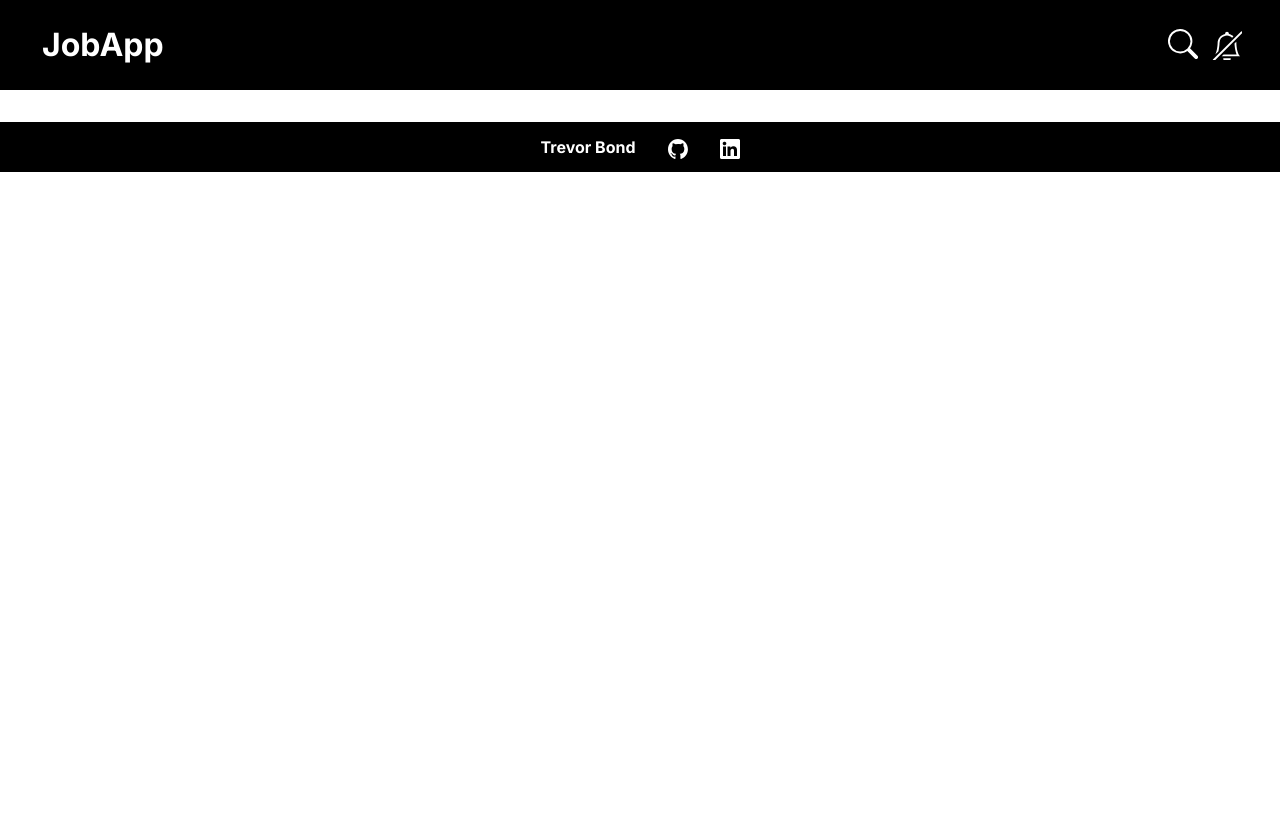
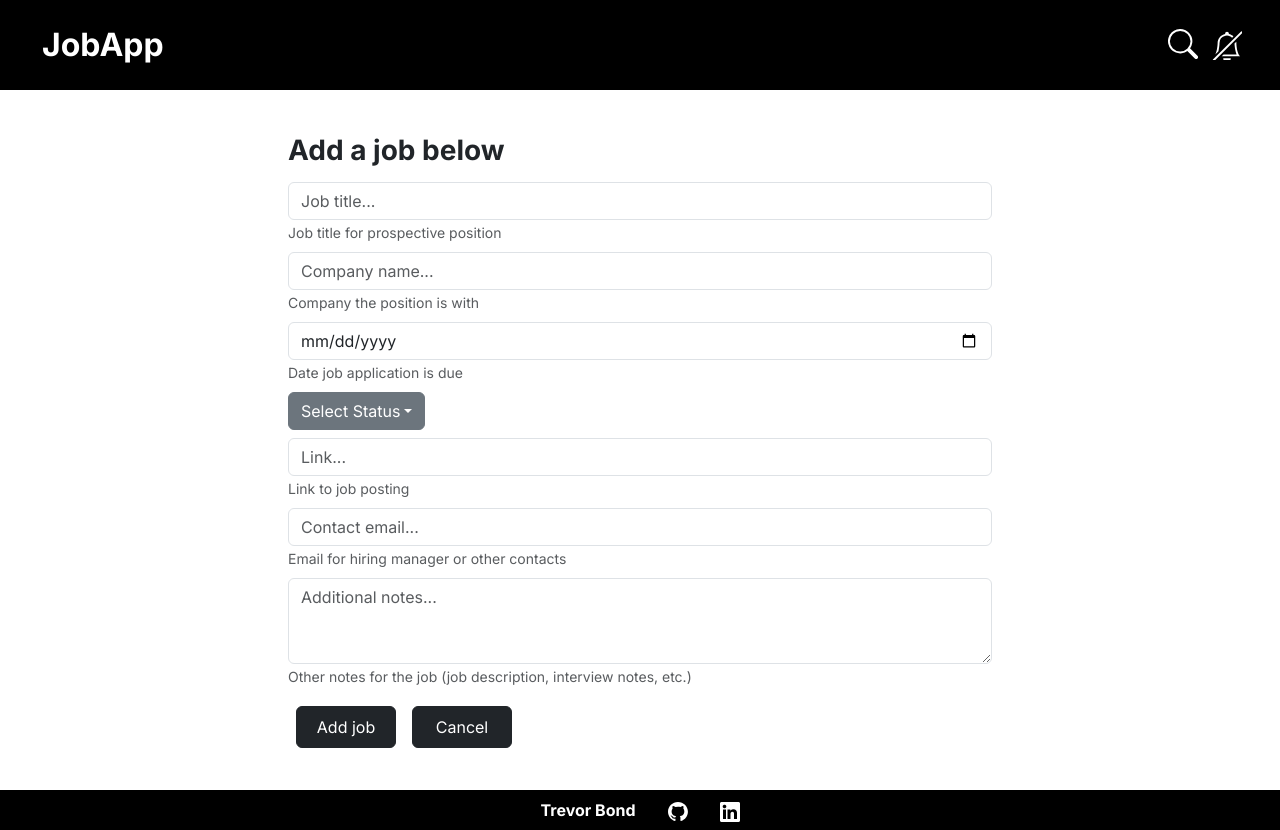
Before and after one commit to trevorkbond/JobApp, a React (Vite) app: page /add in a window 1280 px wide. Before the commit this address had no page. Before the commit the page ends 800 px from the top, so only its background shows below. Built offline with nearby package versions, Linux system fonts and the light colour scheme.

Commit message:
Add job implemented

```diff
--- a/src/app.jsx
+++ b/src/app.jsx
@@ -3,7 +3,7 @@ import { BrowserRouter, NavLink, Route, Routes } from 'react-router-dom';
 import { Login } from './login/login';
 import { AuthState } from './login/authState';
 import { Jobs } from './jobs/jobs'
-import { Edit } from './edit/edit';
+import { JobForm } from './jobForm/jobForm';
 import 'bootstrap/dist/css/bootstrap.min.css';
 import './app.css';
 import { UserMenu } from './jobs/UserMenu';
@@ -13,6 +13,16 @@ export default function App() {
     const currentAuthState = userName ? AuthState.Authenticated : AuthState.Unauthenticated;
     const [authState, setAuthState] = React.useState(currentAuthState);
     const [editJob, setEditJob] = React.useState(null);
+    const addJob = {
+        title: '',
+        company: '',
+        date: '',
+        status: 'Select Status',
+        link: '',
+        contact: '',
+        notes: '',
+        user: userName
+    }
 
     return (
         <BrowserRouter>
@@ -44,7 +54,9 @@ export default function App() {
                         exact
                     />
                     <Route path='/jobs' element={<Jobs userName={userName} handleEdit={(editJob) => setEditJob(editJob)}/>}/>
-                    <Route path='/edit' element={<Edit editJob={editJob}/>}/>
+                    <Route path='/edit' element={<JobForm editJob={editJob}/>}/>
+                    <Route path='/add' element={<JobForm
+                        editJob={addJob}/>}/>
                 </Routes>
 
                 <footer>
--- a/src/edit/edit.jsx
+++ b/src/jobForm/jobForm.jsx
@@ -5,7 +5,7 @@ import { useLocation } from 'react-router-dom';
 import 'bootstrap/dist/css/bootstrap.min.css';
 import '../app.css';
 
-export function Edit({ editJob }) {
+export function JobForm({ editJob }) {
     const navigate = useNavigate();
     const [title, setTitle] = React.useState(editJob.title);
     const [company, setCompany] = React.useState(editJob.company);
@@ -16,6 +16,9 @@ export function Edit({ editJob }) {
     const [notes, setNotes] = React.useState(editJob.notes);
     const editJobID = editJob.jobID;
     const user = editJob.user;
+    const isAddJob = editJob.title === '';
+    const header = isAddJob ? 'Add a job below' : 'Edit job below';
+    const submitButton = isAddJob ? 'Add job' : 'Edit job';
 
     function onTitleChange(e) { setTitle(e.target.value); }
     function onCompanyChange(e) { setCompany(e.target.value); }
@@ -48,8 +51,8 @@ export function Edit({ editJob }) {
         return formattedDate;
     }
 
-    async function saveEdits() {
-        const editJobObject = {
+    async function submitChanges() {
+        const jobObject = {
             title: title,
             company: company,
             date: toDisplayDate(date),
@@ -60,12 +63,13 @@ export function Edit({ editJob }) {
             jobID: editJobID,
             user: user
         }
+        const httpMethod = isAddJob ? 'POST' : 'PUT';
         const response = await fetch('/api/jobs', {
-            method: 'PUT',
+            method: httpMethod,
             headers: {
                 'Content-Type': 'application/json'
             },
-            body: JSON.stringify(editJobObject),
+            body: JSON.stringify(jobObject),
         });
         const jobs = await response.json();
         localStorage.setItem('jobs', JSON.stringify(jobs));
@@ -80,7 +84,7 @@ export function Edit({ editJob }) {
         <div className='app'>
             <div className="form-div form-group-margin-less">
                 <div className="form-content-container">
-                    <h3 id="editHeader" className="form-group-margin-less form-header" style={{ alignSelf: 'flex-start', paddingTop: '1em' }}>Edit job below</h3>
+                    <h3 id="editHeader" className="form-group-margin-less form-header" style={{ alignSelf: 'flex-start', paddingTop: '1em' }}>{header}</h3>
                     <form className="add-delete-share-form" action="./jobs.html">
                         <div className="form-group form-group-margin-less">
                             <input type="text" className="form-control" id="jobTitle"
@@ -121,7 +125,7 @@ export function Edit({ editJob }) {
                         </div>
                         <div className="buttons-container">
                             <button id="editJobButton" type="button" className="btn btn-dark padding-button-override"
-                                onClick={saveEdits}>Edit job</button>
+                                onClick={submitChanges}>{submitButton}</button>
                             <button type="button" className="btn btn-dark padding-button-override" onClick={cancelEdits}>Cancel</button>
                         </div>
                     </form>
--- a/src/jobs/JobTitlePopover.jsx
+++ b/src/jobs/JobTitlePopover.jsx
@@ -32,7 +32,7 @@ export function JobTitlePopover({ jobID, title, handleEdit }) {
 
     return (
         <OverlayTrigger trigger="click" placement="right" className='job-button' overlay={popover} rootClose>
-            <Button className='job-button'>{title}</Button>
+            <a className='job-title-popover' role='button'>{title}</a>
         </OverlayTrigger>
     );
 
--- a/src/jobs/jobs.jsx
+++ b/src/jobs/jobs.jsx
@@ -1,10 +1,12 @@
 import React, { useEffect } from 'react';
 import { JobRow } from './JobRow';
-import 'bootstrap/dist/css/bootstrap.min.css';
+import { Button } from 'react-bootstrap';
+import { useNavigate } from 'react-router-dom';
 import '../app.css';
 
 export function Jobs(props) {
     const [jobs, setJobs] = React.useState([]);
+    const navigate = useNavigate();
 
     useEffect(() => {
         fetch(`/api/jobs/${props.userName}`)
@@ -150,10 +152,20 @@ export function Jobs(props) {
 
     const jobRows = [];
     if (jobs.length) {
+        let isLastRow;
         for (const [i, job] of jobs.entries()) {
             jobRows.push(
-                <JobRow job={job} key={i} handleEdit={props.handleEdit}/>
+                <JobRow job={job} key={i} handleEdit={props.handleEdit} />
             );
+            if (i === jobs.length - 1) {
+                jobRows.push(<tr key={i + 1} className='fill-row-mobile' id='finalRow'>
+                    <td colSpan={7}>
+                        <div className='padding-button'>
+                            <Button className='btn btn-lg btn-dark' onClick={addJob}>Add New Job</Button>
+                        </div>
+                    </td>
+                </tr>)
+            }
         }
 
         //     const finalRow = document.createElement('tr');
@@ -162,6 +174,10 @@ export function Jobs(props) {
         // `);
         //     const tableParent = document.getElementById('add-rows');
         //     tableParent.appendChild(finalRow);
+    }
+
+    function addJob() {
+        navigate('/add');
     }
 
     // function cancelShareJob() {
```
